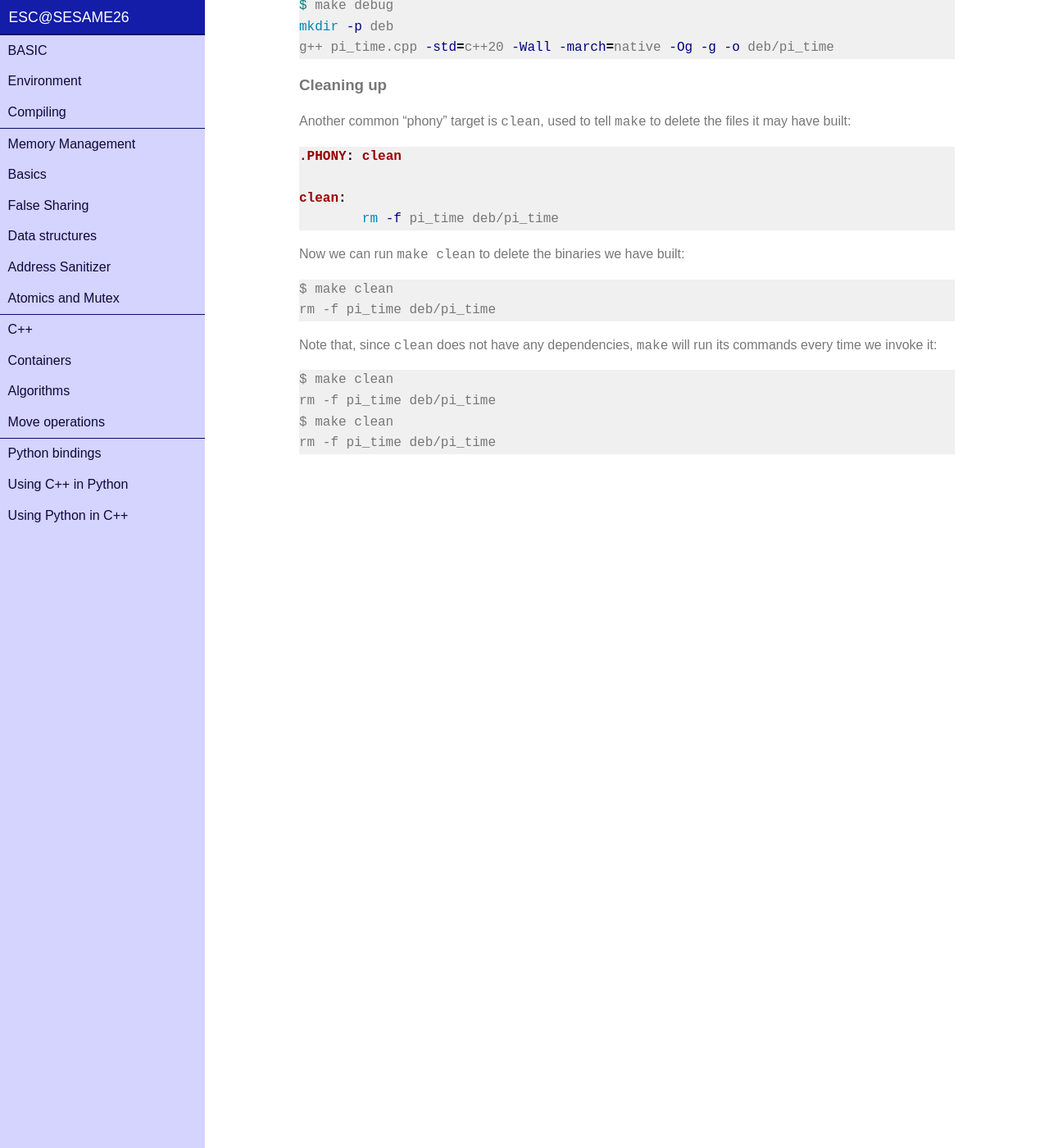
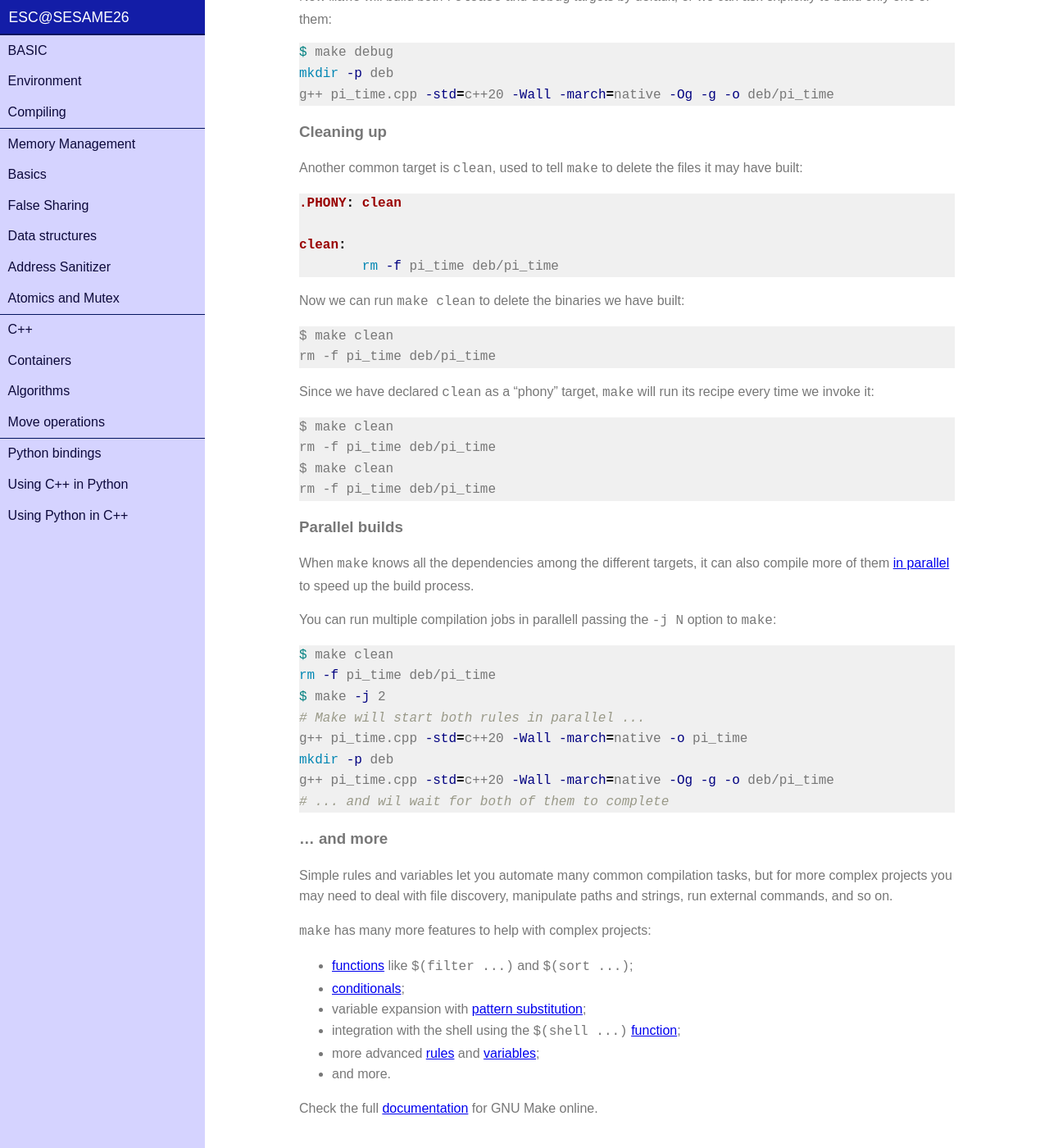
Before and after one commit to infn-esc/sesame26, a Jekyll site: the page built from basic/makefile.md, in a window 1280 px wide and 1400 px high, scrolled down 2872 px. Shown: the whole window at 82% size. Built offline with Jekyll 4.4.1, drawn with Linux system fonts in a browser that asks for light colours; nearby versions of some CDN libraries; some of the changed text lies outside the part shown.

Commit message:
Update the Makefile description

````diff
--- a/basic/makefile.md
+++ b/basic/makefile.md
@@ -20,21 +20,24 @@
 
 ### What is a `Makefile`
 
-A `Makefile` is a text file with a list of **RULES** that describe how to build
-a **TARGET** (in this case, `pi_time`) from some **DEPENDENCIES** (in this case,
-`pi_time.cpp`) running various commands (`g++ ...`):
+A [`Makefile`](https://www.gnu.org/software/make/manual/make.html#Makefiles) is
+a text file with a list of [**rules**](https://www.gnu.org/software/make/manual/make.html#Rule-Syntax)
+which describe how to build one ore more **target** files (in this case, `pi_time`)
+from their dependencies or **prerequisites** (in this case, `pi_time.cpp`)
+by executing a **recipe** made of various **commands** (`g++ ...`):
 ```make
-TARGET: DEPENDENCIES
-	COMMAND
-	COMMAND
+targets: dependencies
+	command
+	command
 	...
 ```
 
-Note that the lines with the COMMANDS must start with a `<tab>` character, not
-spaces!
+Two things to note: first, the lines with the **commands** must start with a
+`<tab>` character, not spaces! And each line is independent from the others, so
+things like `cd` or setting a shell variable are lost between lines.
 
 
-### What is it for ?
+### Advantages of `make`
 
 The main reasons for writing and using a `Makefile` are to simplify the
 compilation, and to build only what is needed.
@@ -122,16 +125,17 @@
 For example, we can add
 ```make
 deb/pi_time: pi_time.cpp Makefile
-        mkdir -p deb
-        $(CXX) $< $(CXXFLAGS) -Og -g -o $@
+	mkdir -p deb
+	$(CXX) $< $(CXXFLAGS) -Og -g -o $@
 ```
 to build a _debug_ version of the example.
 
 But if we run `make`, it will build only the regular `pi_time`... why ?
 
 By default, `make` will build only the first target.
-So, a commond approach is to add a first "phony" or "fake" target that lists as
-dependnecies all the targets that we want to build:
+A common approach is to add a first ["phony"](https://www.gnu.org/software/make/manual/make.html#Phony-Targets)
+(or "fake") target that lists as dependnecies all the targets that we want to
+build:
 ```
 .PHONY: all
 
@@ -170,11 +174,53 @@
 rm -f pi_time deb/pi_time
 ```
 
-Note that, since `clean` does not have any dependencies, `make` will run its
-commands every time we invoke it:
+Since we have declared `clean` as a "phony" target, `make` will run its
+recipe every time we invoke it:
 ```
 $ make clean
 rm -f pi_time deb/pi_time
 $ make clean
 rm -f pi_time deb/pi_time
 ```
+
+
+### Parallel builds
+
+When `make` knows all the dependencies among the different targets, it can also
+compile more of them [in parallel](https://www.gnu.org/software/make/manual/make.html#Parallel)
+to speed up the build process.
+
+You can run multiple compilation jobs in parallell passing the `-j N` option to
+`make`:
+```shell
+$ make clean
+rm -f pi_time deb/pi_time
+$ make -j 2
+# Make will start both rules in parallel ...
+g++ pi_time.cpp -std=c++20 -Wall -march=native -o pi_time
+mkdir -p deb
+g++ pi_time.cpp -std=c++20 -Wall -march=native -Og -g -o deb/pi_time
+# ... and wil wait for both of them to complete
+```
+
+
+### ... and more
+
+Simple rules and variables let you automate many common compilation tasks, but
+for more complex projects you may need to deal with file discovery, manipulate
+paths and strings, run external commands, and so on.
+
+`make` has many more features to help with complex projects:
+  - [functions](https://www.gnu.org/software/make/manual/make.html#Functions)
+    like `$(filter ...)` and `$(sort ...)`;
+  - [conditionals](https://www.gnu.org/software/make/manual/make.html#Conditionals);
+  - variable expansion with
+    [pattern substitution](https://www.gnu.org/software/make/manual/make.html#Substitution-Refs);
+  - integration with the shell using the `$(shell ...)`
+    [function](https://www.gnu.org/software/make/manual/make.html#Shell-Function);
+  - more advanced [rules](https://www.gnu.org/software/make/manual/make.html#Rules)
+    and [variables](https://www.gnu.org/software/make/manual/make.html#Using-Variables);
+  - and more.
+
+Check the full [documentation](https://www.gnu.org/software/make/manual/make.html)
+for GNU Make online.
````
Also changed, not shown: other parts of basic/makefile.md (+6 -6 lines).
